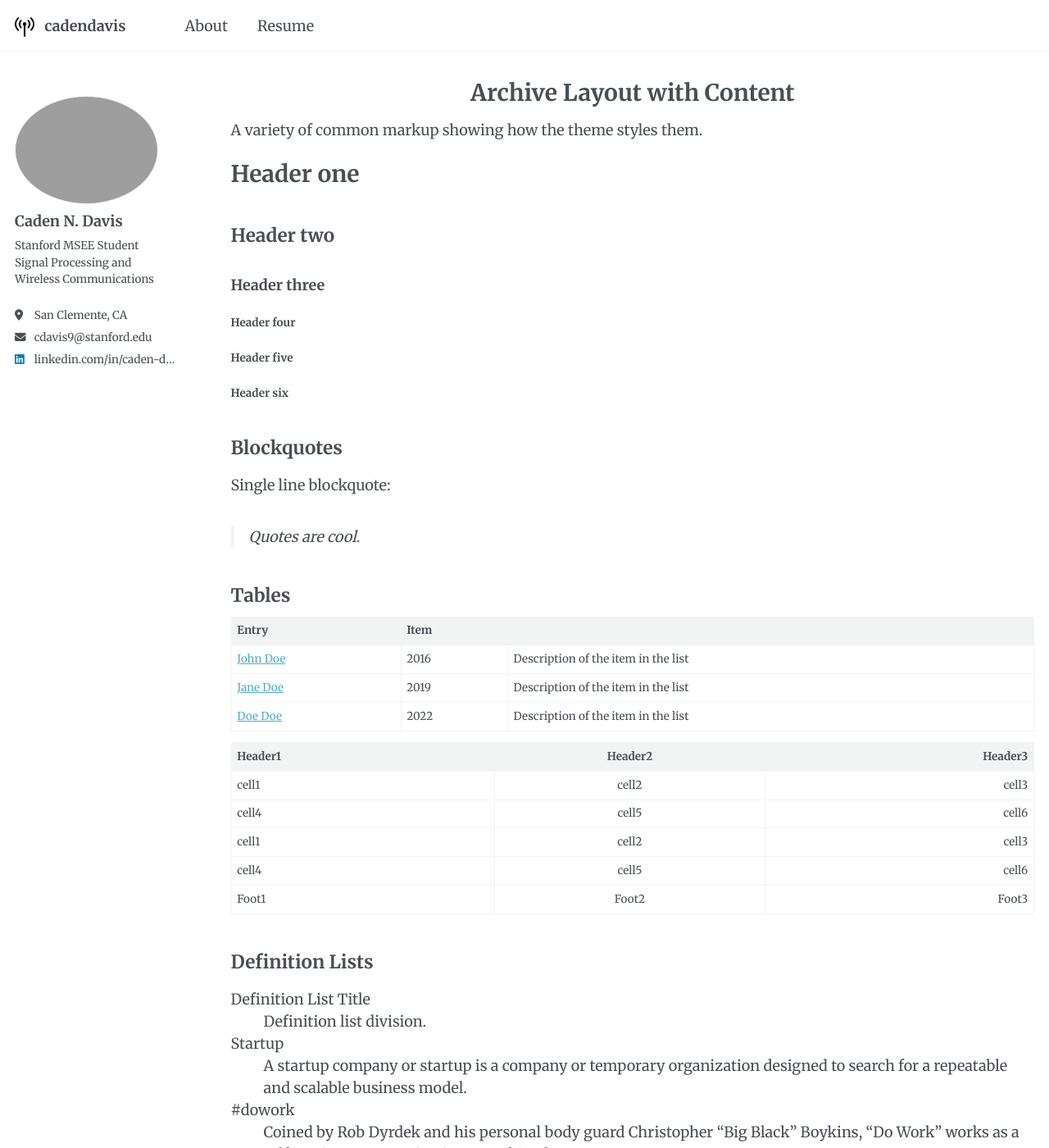
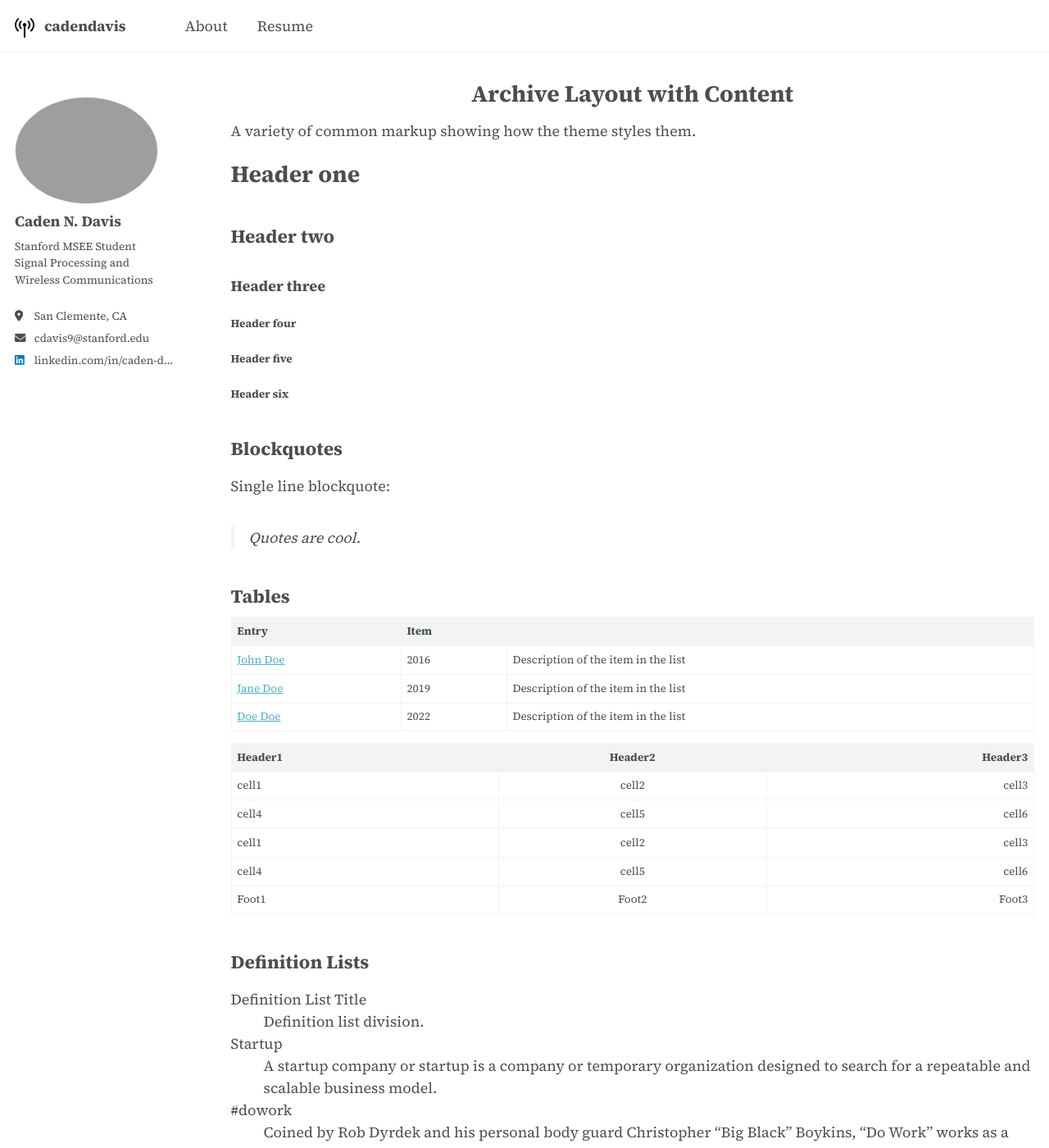
Before and after one commit to caden-davis/caden-davis.github.io, a Jekyll site: the page built from _pages/archive-layout-with-content.md, in a window 1280 px wide and 1400 px high. Shown: the whole window at 82% size. Built offline with Jekyll 4.4.1, drawn with Linux system fonts in a browser that asks for light colours; a script that is not in the unit is left out.

Commit message:
Try Source Serif

```diff
--- a/_sass/_themes.scss
+++ b/_sass/_themes.scss
@@ -14,7 +14,7 @@ $paragraph-indent           : false; // true, false (default)
 $indent-var                 : 1.3em;
 
 /* System typefaces */
-$serif                      : Merriweather, "Source Serif 4", "Roboto Serif", Georgia, Times, serif;
+$serif                      : "Source Serif 4", Merriweather, "Roboto Serif", Georgia, Times, serif;
 $sans-serif                 : -apple-system, ".SFNSText-Regular", "San Francisco", "Roboto", "Segoe UI", "Helvetica Neue", "Lucida Grande", Arial, sans-serif;
 $monospace                  : Monaco, Consolas, "Lucida Console", monospace;
 
```
